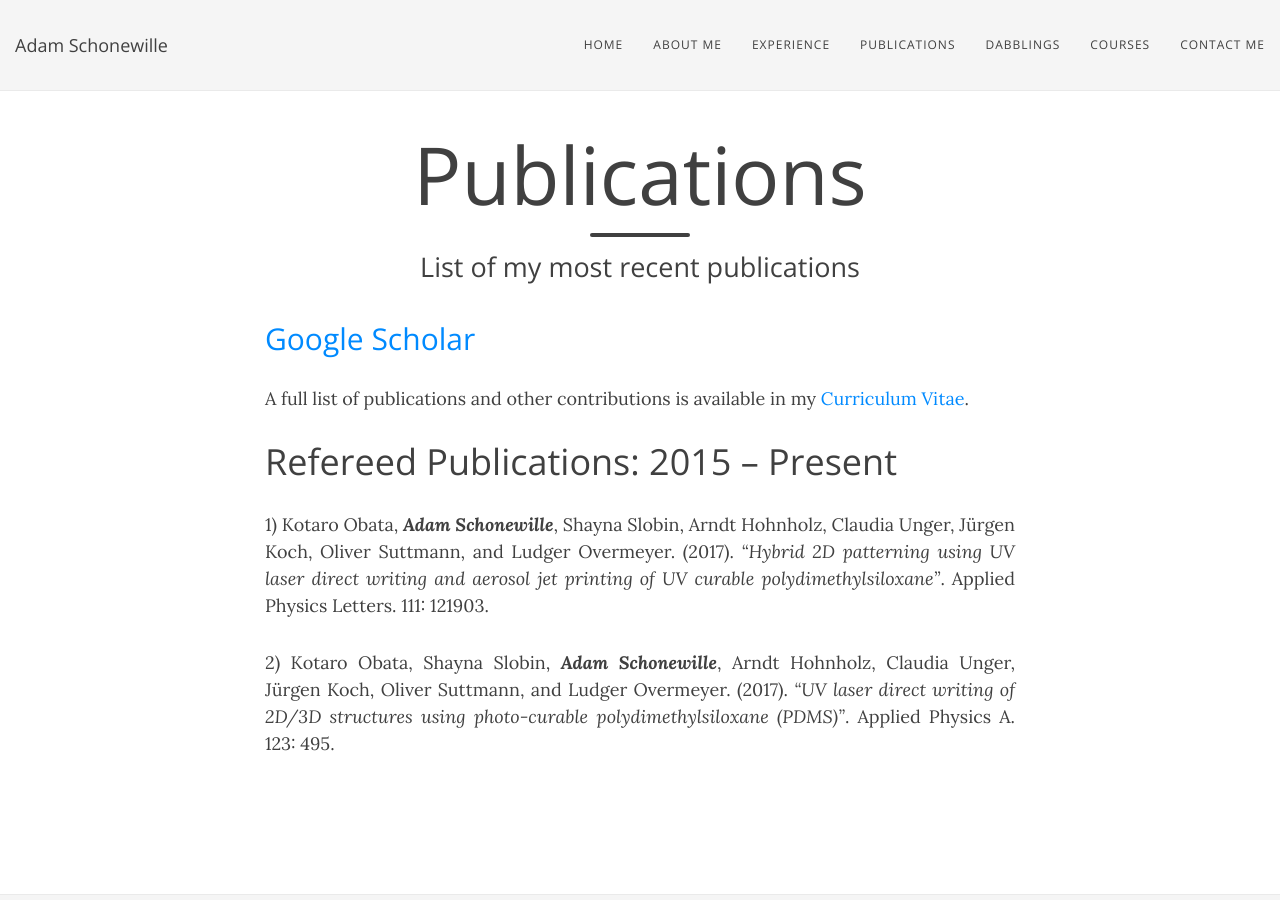
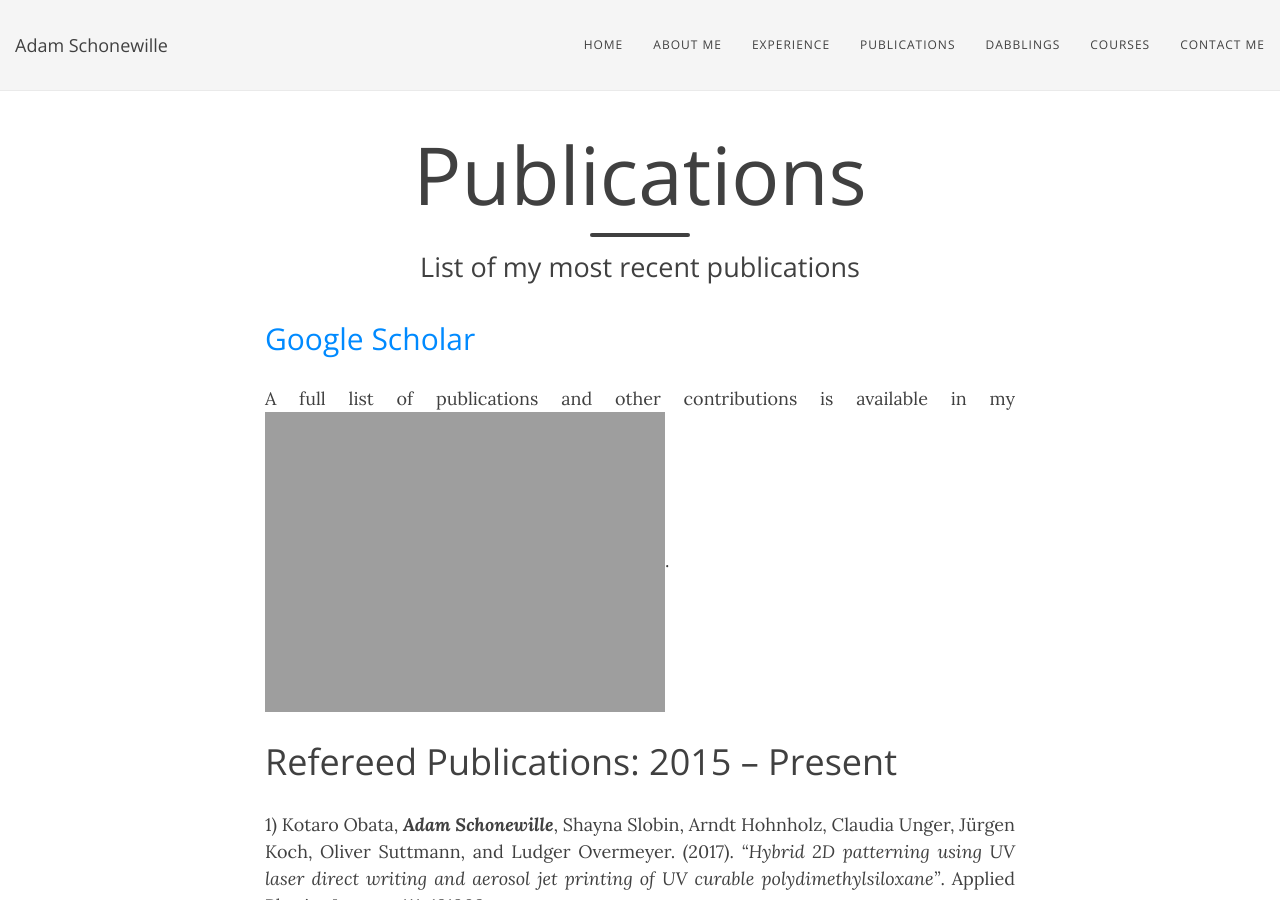
Before and after one commit to adamschonewille/adamschonewille.github.io, a Jekyll site: the page built from pub.md, in a window 1280 px wide and 900 px high. Built offline with Jekyll 4.4.1, drawn with Linux system fonts in a browser that asks for light colours; nearby versions of some CDN libraries.

Commit message:
Fixed an issue with the markdown for pdf attachments

```diff
--- a/pub.md
+++ b/pub.md
@@ -6,7 +6,7 @@
 
 ## [Google Scholar](https://scholar.google.ca/citations?user=kkYdbDMAAAAJ&hl=en&oi=ao)
 
-A full list of publications and other contributions is available in my [Curriculum Vitae](https://adamschonewille.github.io/pdfs/20180417_Adam_Schonewille_CV.pdf).
+A full list of publications and other contributions is available in my ![Curriculum Vitae](https://adamschonewille.github.io/pdfs/20180417_Adam_Schonewille_CV.pdf).
 
 <!--The name of students that work under my supervision are *italicized*.-->
 
```
